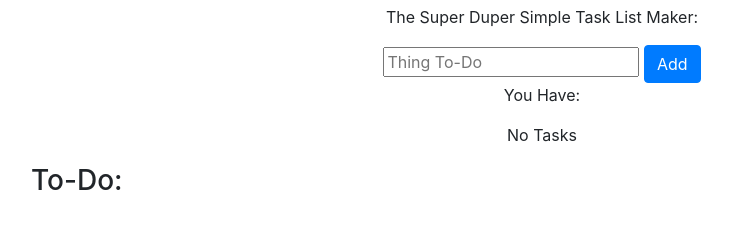
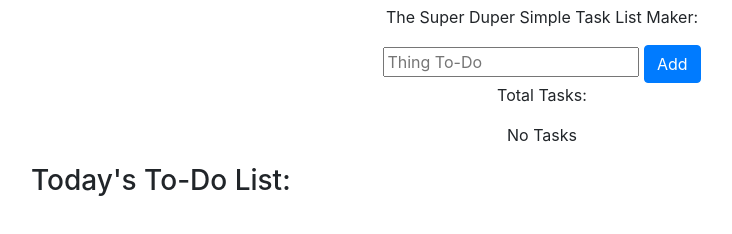
Before and after one commit to justinherfel/code-louisville-js-task-app, a plain HTML site: page index.html in a window 1280 px wide. Shown: the part 76-310 px from the top of the page, without its empty margins (98-830 px from the left). Drawn offline with nearby package versions, Linux system fonts and the light colour scheme.

Commit message:
Small changes to index.html

```diff
--- a/index.html
+++ b/index.html
@@ -18,12 +18,12 @@
     <input type="text" id="add-todo" placeholder="Thing To-Do">
     <input type="submit" value="Add" class="btn btn-primary">
     </form>
-    <p>You Have:</p>
+    <p>Total Tasks:</p>
     <p id="counter"></p>
 
     <table>
     <tr class="to-do">
-        <th><h3>To-Do:</h3></th>
+        <th><h3>Today's To-Do List:</h3></th>
     </tr>
         <tbody id="tasks">
         </tbody>
```
Also changed, not shown: 1 other file.
